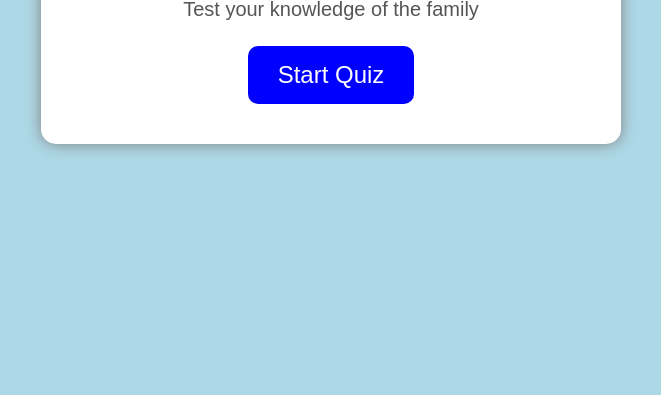
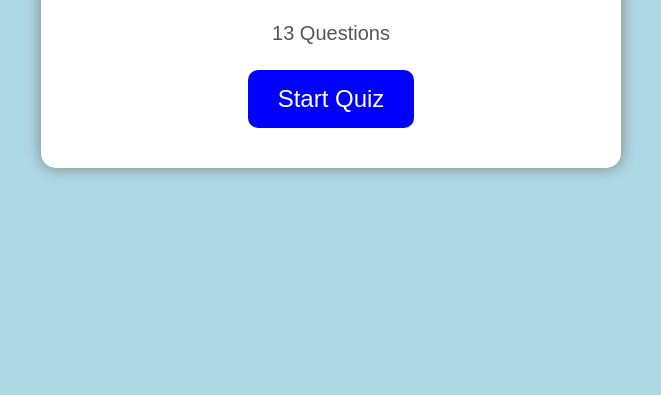
Before and after one commit to anthonybennese/Family-Quiz, a plain HTML site: page index.html in a window 1280 px wide. Shown: the part 405-800 px from the top of the page, without its empty margins (309-970 px from the left). Drawn offline with Linux system fonts and the light colour scheme.

Commit message:
Add files via upload

```diff
--- a/index.html
+++ b/index.html
@@ -62,6 +62,10 @@
             Test your knowledge of the family
         </p>
 
+        <p>
+            13 Questions
+        </p>
+
         <button id="startQuiz">Start Quiz</button>
     </div>
 
```
Also changed, not shown: QuestionEight.html (+1 -0 lines), QuestionEleven.html (+1 -0 lines), QuestionFive.html (+1 -0 lines), QuestionFour.html (+1 -0 lines), QuestionNine.html (+1 -0 lines), QuestionOne.html (+1 -0 lines), QuestionSeven.html (+1 -0 lines), QuestionSix.html (+1 -0 lines), QuestionTen.html (+1 -0 lines), QuestionThirteen.html (+1 -0 lines), QuestionThree.html (+1 -0 lines), QuestionTwelve.html (+1 -0 lines), QuestionTwo.html (+1 -0 lines).
